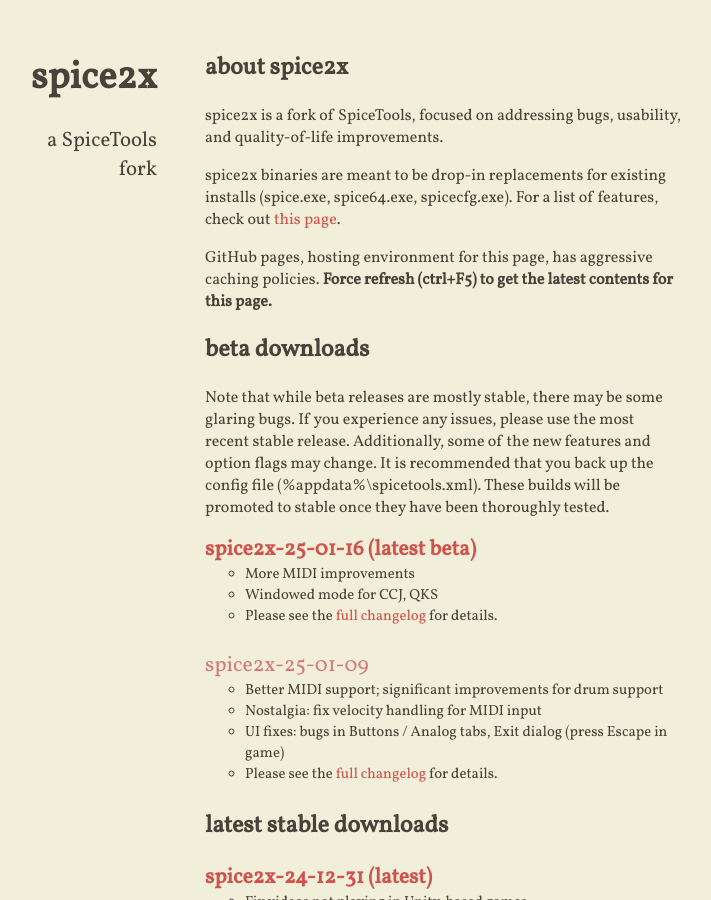
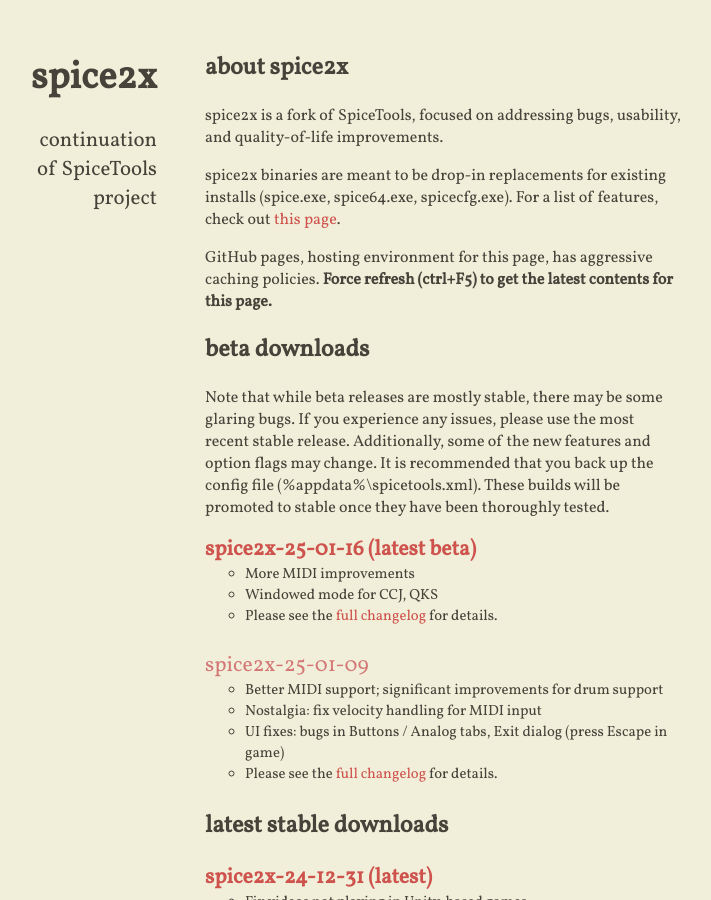
Before and after one commit to spice2x/spice2x.github.io, a Jekyll site: the page built from docs/index.html, in a window 1280 px wide and 900 px high. Shown: the whole window, without its empty margins (299-1010 px from the left). Built offline with Jekyll 4.4.1, drawn with Linux system fonts in a browser that asks for light colours; nearby versions of some CDN libraries.

Commit message:
update page title

```diff
--- a/docs/_config.yml
+++ b/docs/_config.yml
@@ -10,7 +10,7 @@
   author: "spice2x"
   title: "spice2x"
   # tagline will appear under the title (optional)
-  tagline: "a SpiceTools fork"
+  tagline: "continuation of SpiceTools project"
   description: "spice2x is an updated version of SpiceTools with many new features and quality of life improvements."
   # if include_content is true, the contents of the content.html include will be
   # added right above the generated item list, if present
```
